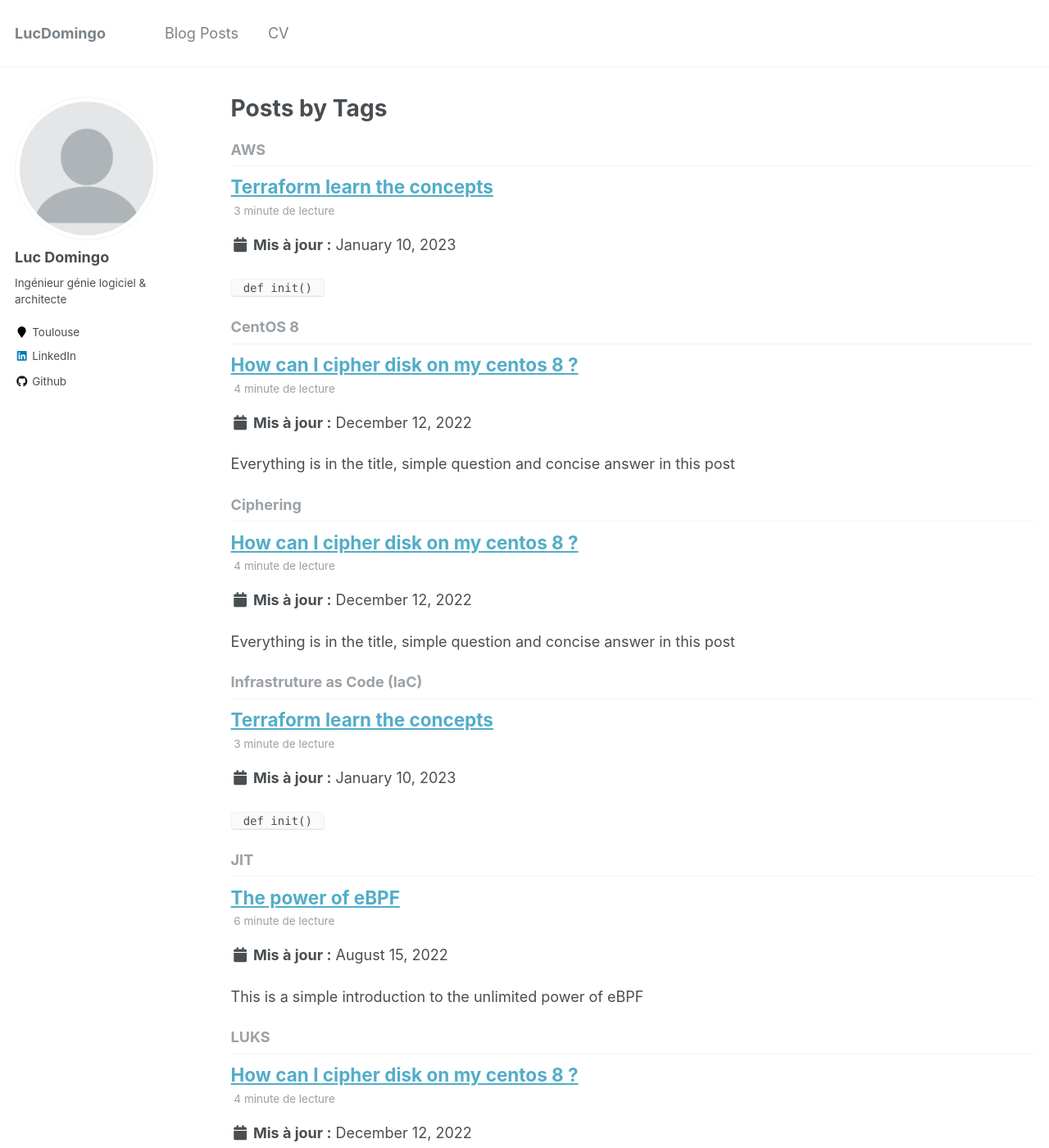
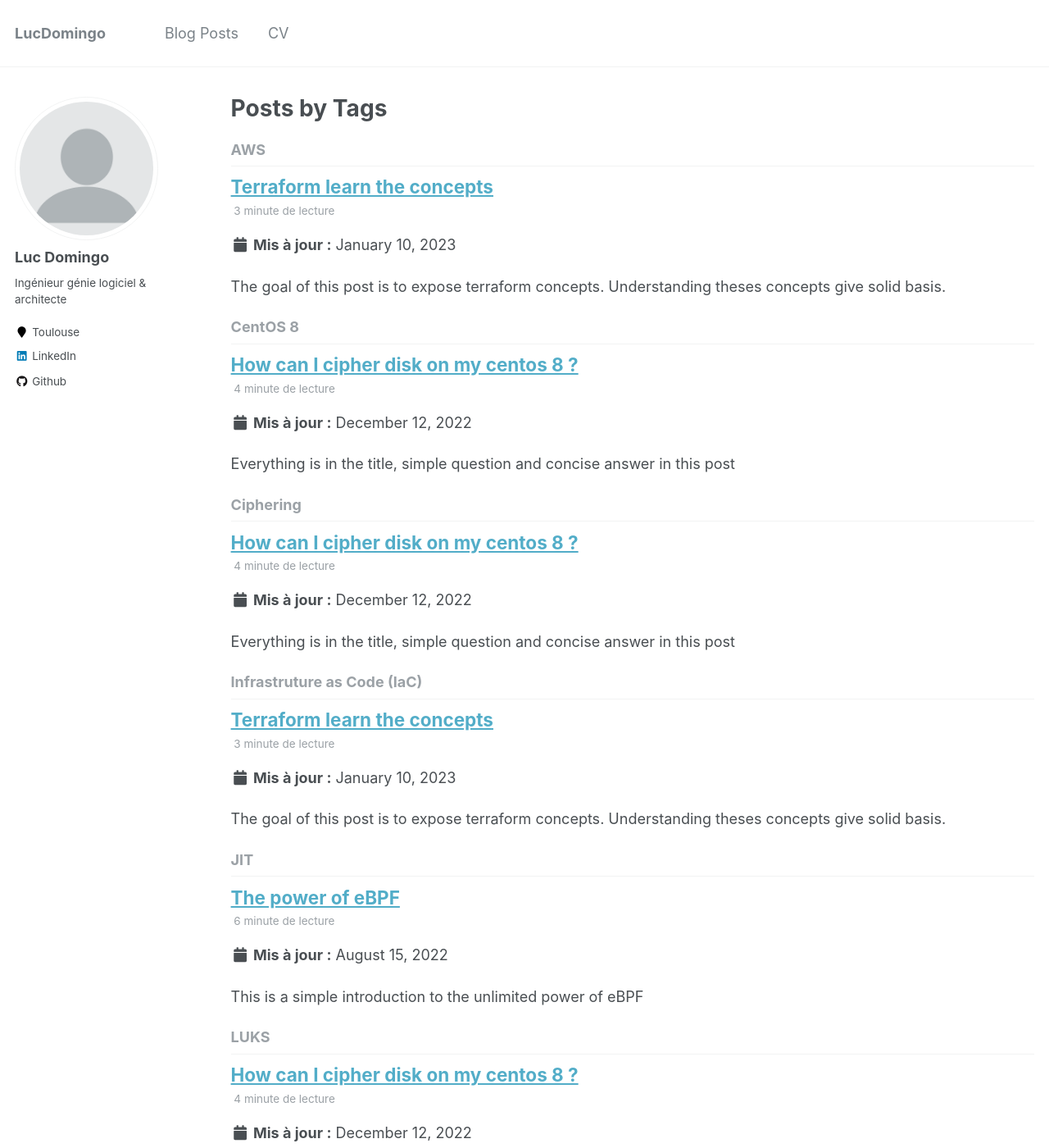
Before and after one commit to LucDomingo/mywebsite, a Jekyll site: the page built from _pages/tag-archive.html, in a window 1280 px wide and 1400 px high. Shown: the whole window at 82% size. Built offline with Jekyll 4.4.1, drawn with Linux system fonts in a browser that asks for light colours; some of the changed text lies outside the part shown.

Commit message:
Update 2023-01-10-terraform-concepts-4.md

```diff
--- a/_posts/2023-01-10-terraform-concepts-4.md
+++ b/_posts/2023-01-10-terraform-concepts-4.md
@@ -7,10 +7,6 @@ tags:
   - Infrastruture as Code (IaC)
   - AWS
 ---
-
-<code style="font-size: 14px;">
-def init()
-</code>
 
 The goal of this post is to expose terraform concepts. Understanding theses concepts give solid basis.
 
@@ -39,7 +35,7 @@ But to better understand these concepts, it could be interestinf to work on a ba
 
 Let's work on an example
 ======
-<pre>
+<code style="font-size: 14px;" class="language-hcl">
 # We use the aws provider to interact with AWS services in the provider block. One of the option of AWS provider block allows us to choose the region to where deploy our EC2 instances.
   provider "aws" {
   region = "us-west-2"
@@ -83,4 +79,4 @@ resource "aws_instance" "example_instance" {
 output "instance_ips" {
 value = aws_instance.example_instance[*].public_ip
 }
-</pre>
+</code>
```
